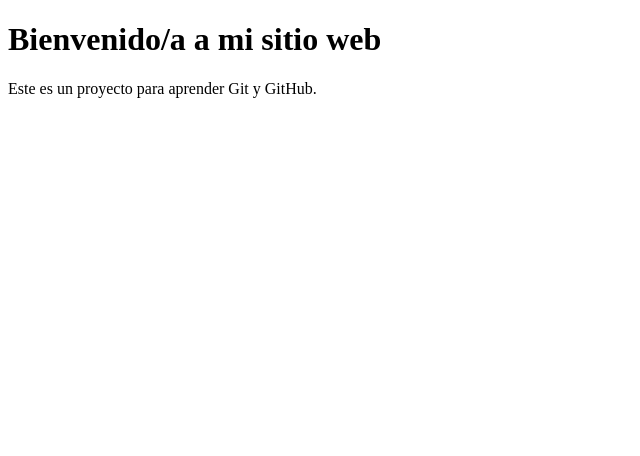
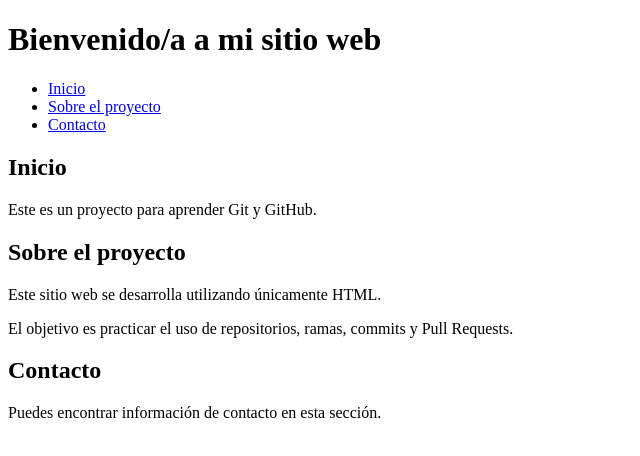
Before and after one commit to Abrii21/mi-proyecto-web, a plain HTML site: page index.html in a window 1280 px wide. Shown: the whole page, without its empty margins (0-640 px from the left). Drawn offline with Linux system fonts and the light colour scheme.

Commit message:
Añadir menú de navegación

```diff
--- a/index.html
+++ b/index.html
@@ -1,3 +1,4 @@
+
 <!DOCTYPE html>
 <html lang="es">
 <head>
@@ -6,7 +7,39 @@
     <title>Mi Proyecto Web</title>
 </head>
 <body>
-    <h1>Bienvenido/a a mi sitio web</h1>
-    <p>Este es un proyecto para aprender Git y GitHub.</p>
+
+    <header>
+        <h1>Bienvenido/a a mi sitio web</h1>
+
+        <nav>
+            <ul>
+                <li><a href="#inicio">Inicio</a></li>
+                <li><a href="#sobre">Sobre el proyecto</a></li>
+                <li><a href="#contacto">Contacto</a></li>
+            </ul>
+        </nav>
+    </header>
+
+    <main>
+
+        <section id="inicio">
+            <h2>Inicio</h2>
+            <p>Este es un proyecto para aprender Git y GitHub.</p>
+        </section>
+
+        <section id="sobre">
+            <h2>Sobre el proyecto</h2>
+            <p>Este sitio web se desarrolla utilizando únicamente HTML.</p>
+            <p>El objetivo es practicar el uso de repositorios,
+            ramas, commits y Pull Requests.</p>
+        </section>
+
+        <section id="contacto">
+            <h2>Contacto</h2>
+            <p>Puedes encontrar información de contacto en esta sección.</p>
+        </section>
+
+    </main>
+
 </body>
 </html>
```
